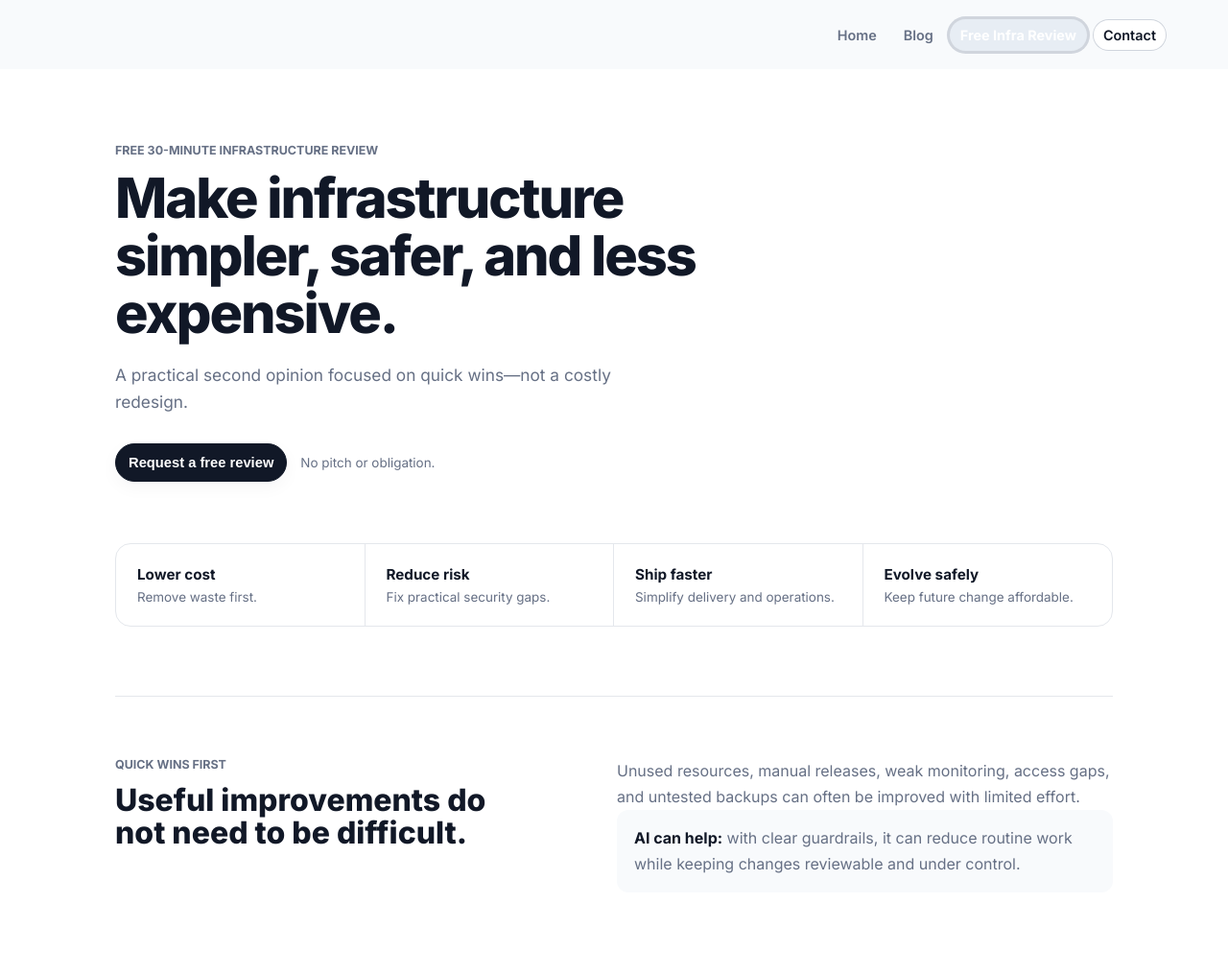
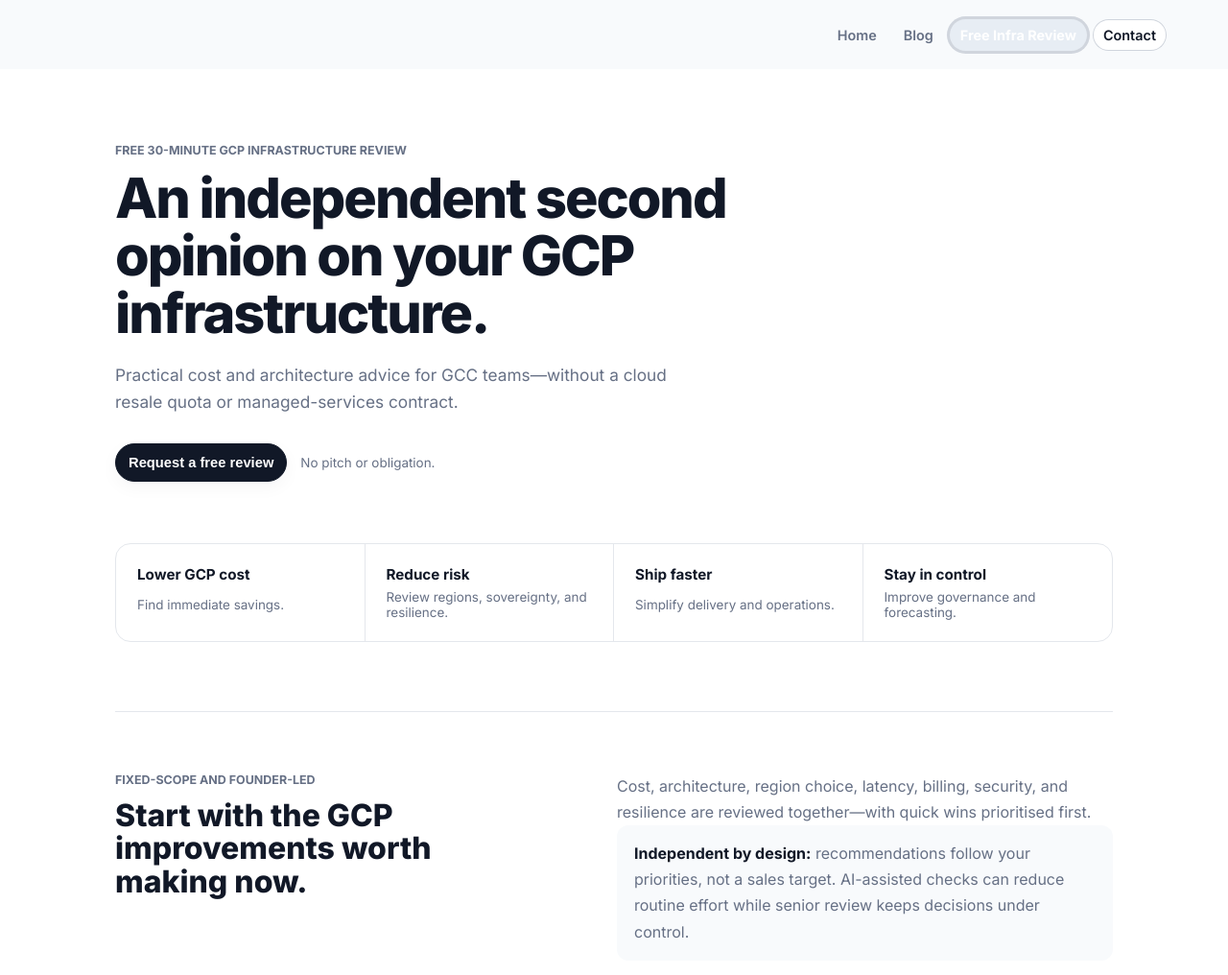
Before and after one commit to amir-h-rassafi/amir-h-rassafi.github.io, an Astro site: page /consultation in a window 1280 px wide. Shown: the whole page at 96% size. Built offline with nearby package versions, Linux system fonts and the light colour scheme; Astro itself is replaced by a stand-in of ours.

Commit message:
Focus free review on GCP advisory

```diff
--- a/src/pages/consultation.astro
+++ b/src/pages/consultation.astro
@@ -7,9 +7,9 @@
   <head>
     <meta charset="utf-8" />
     <meta name="viewport" content="width=device-width, initial-scale=1" />
-    <meta name="description" content="A free infrastructure review to find practical improvements across cost, security, reliability, and delivery speed." />
+    <meta name="description" content="A free, independent GCP cost and architecture review for GCC teams." />
     <meta property="og:title" content="Free Infrastructure Review | Amir Hossein Rassafi" />
-    <meta property="og:description" content="Find low-effort infrastructure improvements that reduce cost and risk while helping teams ship faster." />
+    <meta property="og:description" content="A founder-led GCP review focused on immediate savings, resilient architecture, and ongoing control." />
     <meta property="og:type" content="website" />
     <meta property="og:url" content="https://amir-h-rassafi.github.io/consultation/" />
     <link rel="canonical" href="https://amir-h-rassafi.github.io/consultation/" />
@@ -31,9 +31,9 @@
 
     <main class="consultation-page">
       <section class="consultation-hero" aria-labelledby="consultation-title">
-        <p class="eyebrow">Free 30-minute infrastructure review</p>
-        <h1 id="consultation-title">Make infrastructure simpler, safer, and less expensive.</h1>
-        <p class="consultation-lede">A practical second opinion focused on quick wins—not a costly redesign.</p>
+        <p class="eyebrow">Free 30-minute GCP infrastructure review</p>
+        <h1 id="consultation-title">An independent second opinion on your GCP infrastructure.</h1>
+        <p class="consultation-lede">Practical cost and architecture advice for GCC teams—without a cloud resale quota or managed-services contract.</p>
         <form class="consultation-actions" id="consultation-form">
           <button class="action action--primary" type="submit">Request a free review</button>
           <span>No pitch or obligation.</span>
@@ -41,20 +41,20 @@
       </section>
 
       <section class="consultation-summary" aria-label="Review priorities">
-        <article><strong>Lower cost</strong><span>Remove waste first.</span></article>
-        <article><strong>Reduce risk</strong><span>Fix practical security gaps.</span></article>
+        <article><strong>Lower GCP cost</strong><span>Find immediate savings.</span></article>
+        <article><strong>Reduce risk</strong><span>Review regions, sovereignty, and resilience.</span></article>
         <article><strong>Ship faster</strong><span>Simplify delivery and operations.</span></article>
-        <article><strong>Evolve safely</strong><span>Keep future change affordable.</span></article>
+        <article><strong>Stay in control</strong><span>Improve governance and forecasting.</span></article>
       </section>
 
       <section class="consultation-details" aria-labelledby="quick-wins-title">
         <div>
-          <p class="eyebrow">Quick wins first</p>
-          <h2 id="quick-wins-title">Useful improvements do not need to be difficult.</h2>
+          <p class="eyebrow">Fixed-scope and founder-led</p>
+          <h2 id="quick-wins-title">Start with the GCP improvements worth making now.</h2>
         </div>
         <div>
-          <p>Unused resources, manual releases, weak monitoring, access gaps, and untested backups can often be improved with limited effort.</p>
-          <p class="ai-note"><strong>AI can help:</strong> with clear guardrails, it can reduce routine work while keeping changes reviewable and under control.</p>
+          <p>Cost, architecture, region choice, latency, billing, security, and resilience are reviewed together—with quick wins prioritised first.</p>
+          <p class="ai-note"><strong>Independent by design:</strong> recommendations follow your priorities, not a sales target. AI-assisted checks can reduce routine effort while senior review keeps decisions under control.</p>
         </div>
       </section>
     </main>
@@ -87,9 +87,9 @@
     <script is:inline>
       document.getElementById('consultation-form').addEventListener('submit', function(event) {
         event.preventDefault();
-        var subject = encodeURIComponent('Free infrastructure review');
-        var body = encodeURIComponent('Hi Amir,\n\nI\x27d like to request a free infrastructure review.\n\nA little context:\n- Company or project:\n- Current infrastructure or cloud provider:\n- Main challenge:\n- Approximate monthly infrastructure spend (optional):\n\nBest,\n');
-        gtag('event', 'consultation_email', { event_category: 'Consultation', event_label: 'free_infrastructure_review' });
+        var subject = encodeURIComponent('Free GCP infrastructure review');
+        var body = encodeURIComponent('Hi Amir,\n\nI\x27d like to request a free GCP infrastructure review.\n\nA little context:\n- Company or project:\n- GCP regions or main workloads:\n- Main challenge:\n- Approximate monthly GCP spend (optional):\n\nBest,\n');
+        gtag('event', 'consultation_email', { event_category: 'Consultation', event_label: 'free_gcp_infrastructure_review' });
         if (useMailApp) {
           window.location.href = 'mailto:amir.rassafi@gmail.com?subject=' + subject + '&body=' + body;
           return;
```
